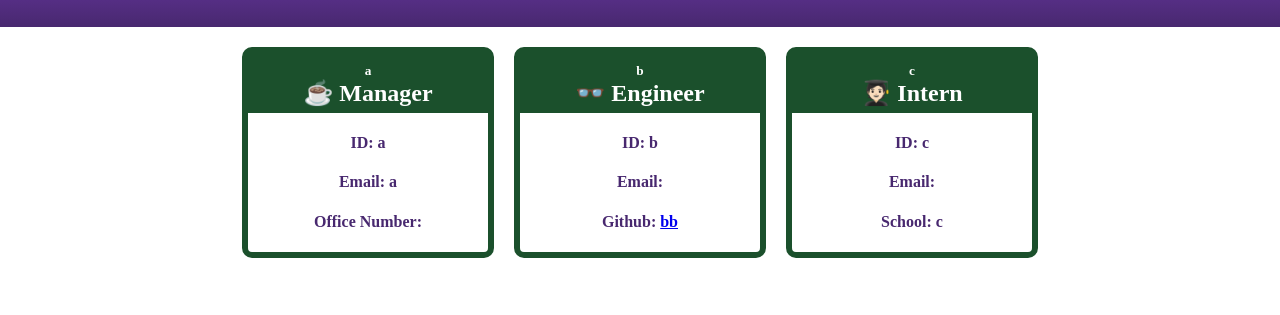
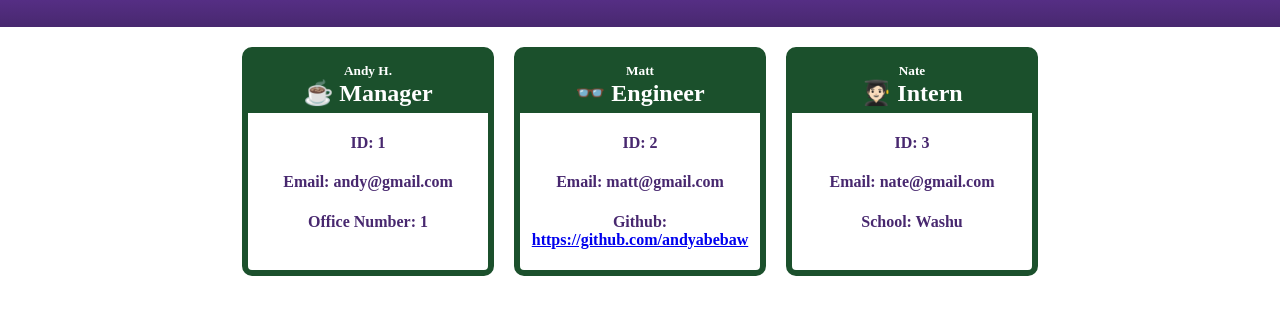
Before and after one commit to andyabebaw/TeamProfileGenerator, a website: page dist/index.html in a window 1280 px wide. Shown: the part 69-384 px from the top of the page. Drawn offline with Linux system fonts and the light colour scheme.

Commit message:
ReadMe, generated html page

```diff
--- a/dist/index.html
+++ b/dist/index.html
@@ -1,31 +1,31 @@
 <!DOCTYPE html><html lang="en"><head><meta charset="UTF-8"><meta http-equiv="X-UA-Compatible" content="IE=edge"><meta name="viewport" content="width=device-width, initial-scale=1.0"><title>Team Profile Generator</title><link rel="stylesheet" href="./styles.css" /></head><body><header><h1> Team Profile Generator</h1></header><div id = "employeeCards">
     <div class = "card">
     <div class = "cardHeader">
-    <h5 class="name">a</h5>
+    <h5 class="name">Andy H.</h5>
     <h2 class="role">☕  Manager</h2>
     </div>
-    <h4 class = "id"> ID: a</h4>
-    <h4 class = "email"> Email: a</h4>
-    <h4 class = "custom"> Office Number: </h4>
+    <h4 class = "id"> ID: 1</h4>
+    <h4 class = "email"> Email: andy@gmail.com</h4>
+    <h4 class = "custom"> Office Number: 1</h4>
     </div>
 
     <div class = "card">
     <div class = "cardHeader">
-    <h5 class="name">b</h5>
+    <h5 class="name">Matt</h5>
     <h2 class="role">👓  Engineer</h2>
     </div>
-    <h4 class = "id"> ID: b</h4>
-    <h4 class = "email"> Email: </h4>
-    <h4>  Github: <a href="bb">bb</a> <h4>
+    <h4 class = "id"> ID: 2</h4>
+    <h4 class = "email"> Email: matt@gmail.com</h4>
+    <h4>  Github: <a href="https://github.com/andyabebaw">https://github.com/andyabebaw</a> <h4>
     </div>
 
     <div class = "card">
     <div class = "cardHeader">
-    <h5 class="name">c</h5>
+    <h5 class="name">Nate</h5>
     <h2 class="role">🧑🏻‍🎓  Intern</h2>
     </div>
-    <h4 class = "id"> ID: c</h4>
-    <h4 class = "email"> Email: </h4>
-    <h4 class = "custom"> School: c</h4>
+    <h4 class = "id"> ID: 3</h4>
+    <h4 class = "email"> Email: nate@gmail.com</h4>
+    <h4 class = "custom"> School: Washu</h4>
     </div>
 </div></body></html>
```
Also changed, not shown: README.md, assets/teamProfile.png (added).
